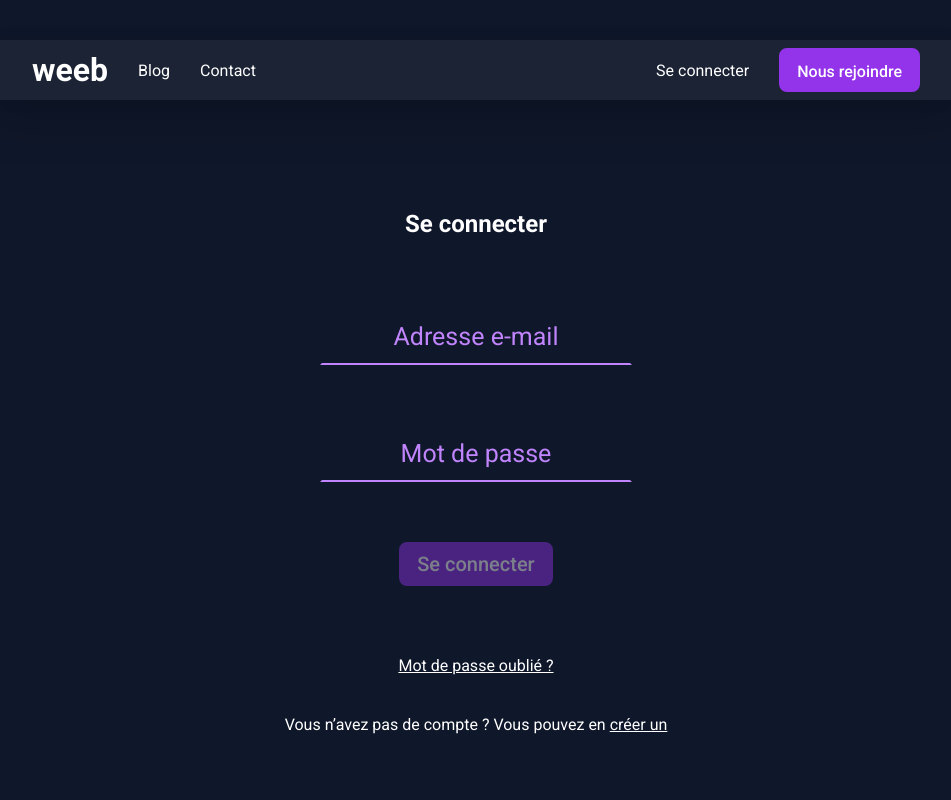
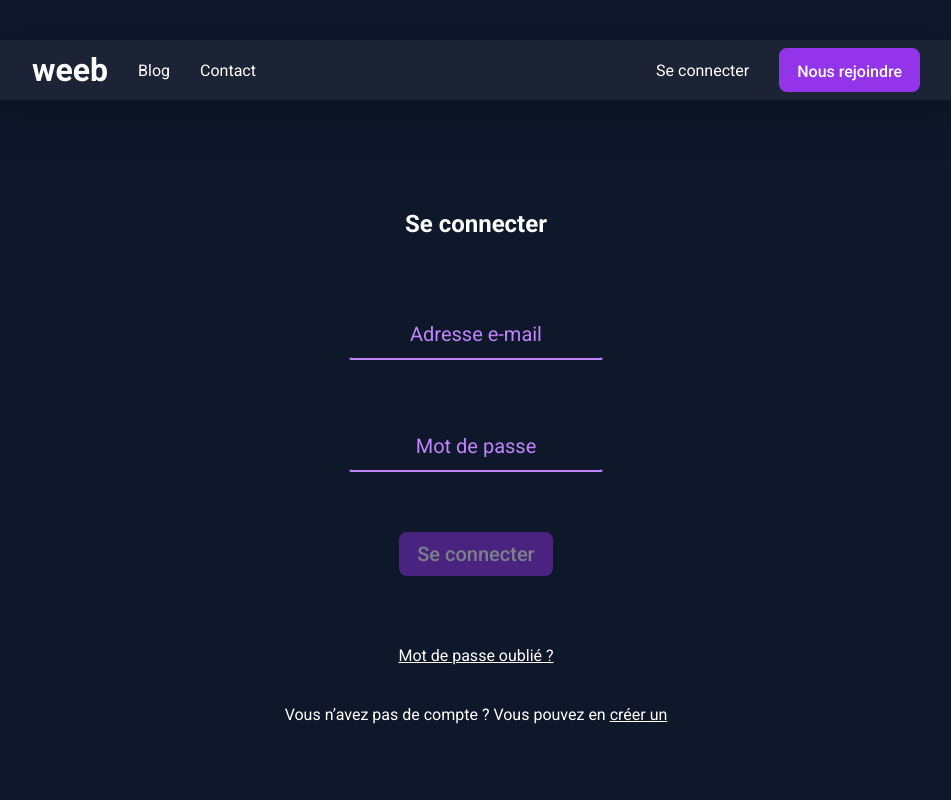
Before and after one commit to zeroualm/weeb_mathis_zeroual, a React (Vite) app: page /login in a window 1280 px wide. Shown: the top 800 px of the page, without its empty margins (164-1115 px from the left). Built offline with nearby package versions, Linux system fonts and the light colour scheme.

Commit message:
fix: css input

```diff
--- a/src/components/Input/Input.jsx
+++ b/src/components/Input/Input.jsx
@@ -1,10 +1,9 @@
-import React from 'react';
-import styles from './Input.module.css'
+import styles from "./Input.module.css";
 
-const Input = ({ className = '', ...props }) => {
+const Input = ({ className = "", ...props }) => {
     return (
         <input
-            className={`contact-form-grid-input ${className}`}
+            className={`${styles.input} ${className}`.trim()}
             {...props}
         />
     );
--- a/src/components/Input/Input.module.css
+++ b/src/components/Input/Input.module.css
@@ -1,27 +1,34 @@
 /* CSS du composant Input */
 
-input {
+.input {
+    width: 100%;
+    padding: 12px;
     text-align: center;
-    padding: 12px;
-    width: 100%;
-    background: transparent;
+    font-size: 20px;
+    color: var(--primary-text);
+    background-color: transparent;
     border: 2px solid transparent;
     border-bottom: 2px solid var(--secondary-text);
-    font-size: 25px;
-    transition: all 0.3s ease;
+    border-radius: 4px;
+    transition: border-color 0.3s ease, background-color 0.3s ease;
 }
 
-input:focus{
-    outline: none;
-    border: 2px solid var(--secondary-text);
-    transform: translateY(-2px);
-}
-
-input::placeholder {
+.input::placeholder {
     color: var(--secondary-text);
     opacity: 1;
 }
 
-input:focus::placeholder {
+.input:focus {
+    outline: none;
+    border: 2px solid var(--secondary-text);
+    background-color: var(--secondary-bg);
+}
+
+.input:focus::placeholder {
     opacity: 0;
 }
+
+.input:disabled {
+    opacity: 0.5;
+    cursor: not-allowed;
+}
```
Also changed, not shown: 1 other file (tests, documents, lock files or other folders).
